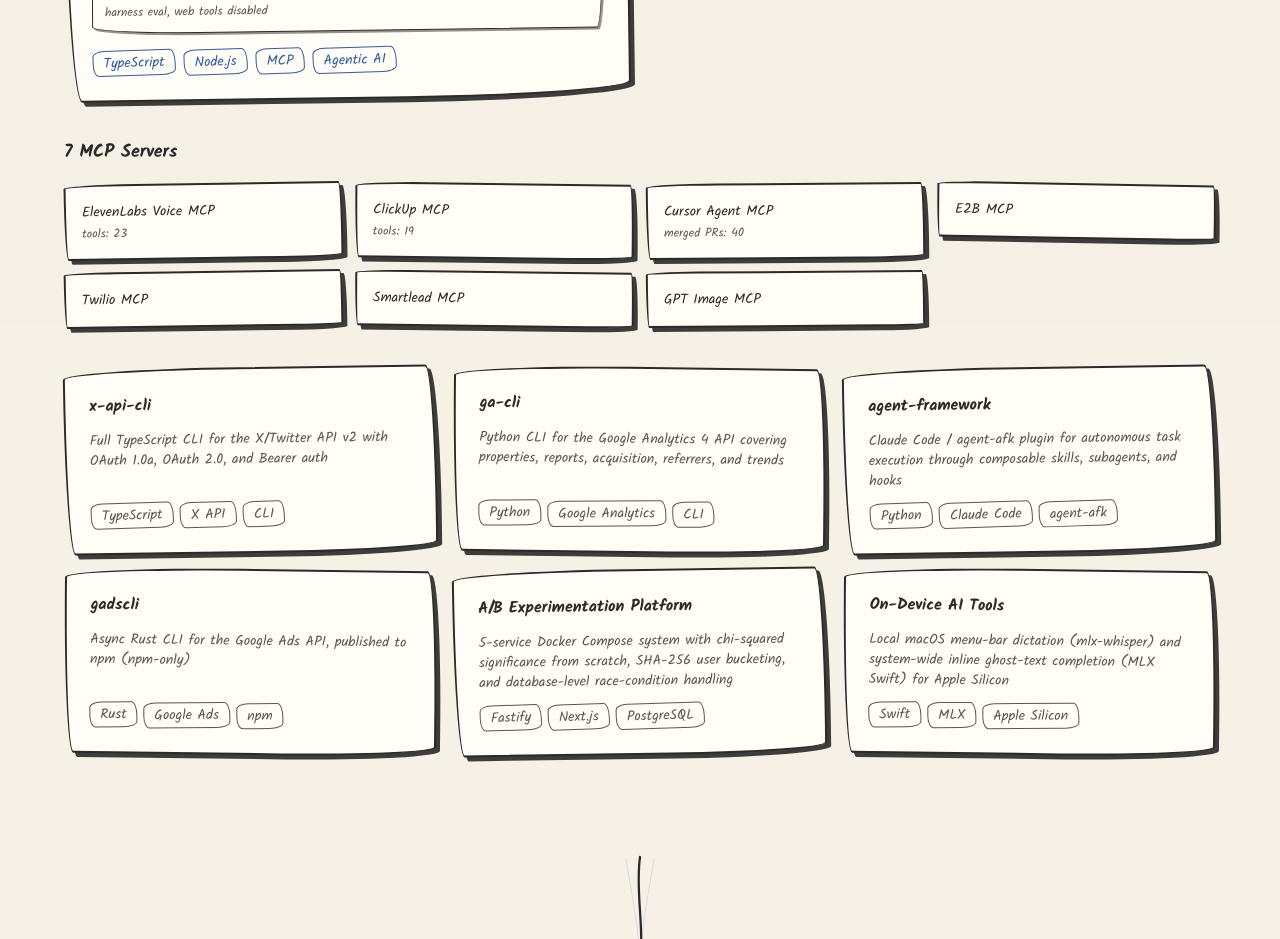
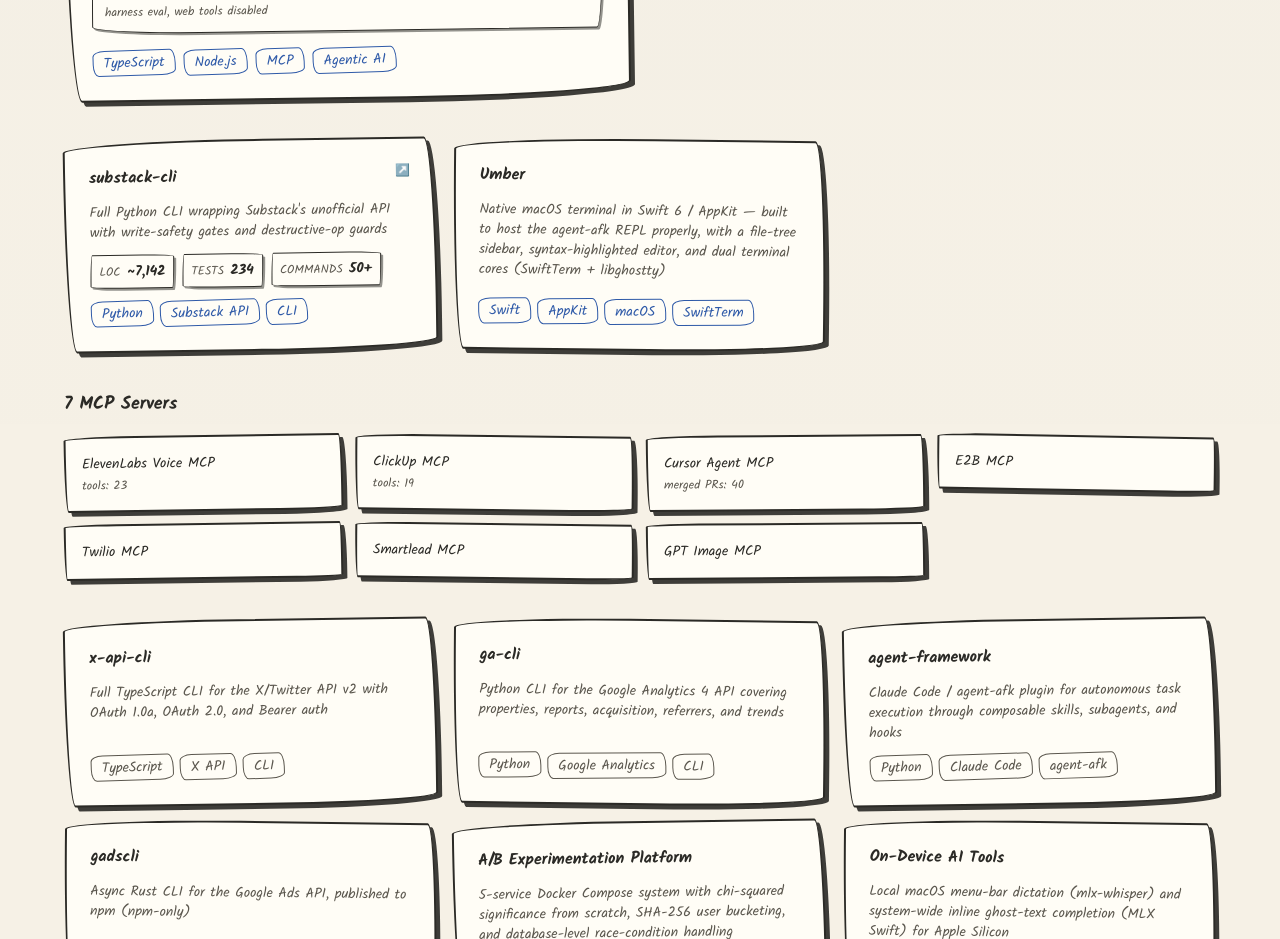
Before and after one commit to griffinwork40/portfolio, a Next.js app: page / in a window 1280 px wide. Shown: the part 2920-3859 px from the top of the page. Built offline with nearby package versions, Linux system fonts and the light colour scheme.

Commit message:
fix: render Umber and substack-cli in Projects featured row

```diff
--- a/components/sections/ProjectsSection.tsx
+++ b/components/sections/ProjectsSection.tsx
@@ -9,6 +9,8 @@
 
 export default function ProjectsSection() {
   const prefersReduced = useReducedMotion()
+  const headliners = new Set(['agent-afk', 'agent-grai'])
+  const featuredOther = projects.filter((p) => p.featured && !headliners.has(p.id))
   const mcpServers = projects.filter((p) => p.id.startsWith('mcp-'))
   const other = projects.filter((p) => !p.featured && !p.id.startsWith('mcp-'))
 
@@ -87,6 +89,46 @@
           </motion.div>
         </motion.div>
 
+        {/* Featured — secondary row */}
+        <motion.div
+          className="grid sm:grid-cols-2 lg:grid-cols-3 gap-4 mb-10"
+          variants={staggerContainer}
+          initial={prefersReduced ? 'visible' : 'hidden'}
+          whileInView="visible"
+          viewport={{ once: true }}
+        >
+          {featuredOther.map((p, i) => (
+            <motion.div key={p.id} variants={prefersReduced ? {} : fadeUp}>
+              <Card className={cn('h-full flex flex-col gap-3', i % 2 ? 'tilt-b' : 'tilt-a')}>
+                <div className="flex items-start justify-between">
+                  <h3 className="font-semibold text-foreground">{p.name}</h3>
+                  {p.url && (
+                    <a href={p.url} target="_blank" rel="noopener noreferrer" className="text-xs text-accent hover:underline">
+                      ↗<span className="sr-only"> (opens in new tab)</span>
+                    </a>
+                  )}
+                </div>
+                <p className="text-sm text-muted flex-1">{p.description}</p>
+                {p.metrics && p.metrics.length > 0 && (
+                  <div className="flex flex-wrap gap-2">
+                    {p.metrics.map((m) => (
+                      <div key={m.label} className="glass rounded-lg px-2 py-1">
+                        <span className="text-xs text-muted uppercase">{m.label}</span>{' '}
+                        <span className="text-sm font-bold text-foreground">{m.value}</span>
+                      </div>
+                    ))}
+                  </div>
+                )}
+                <div className="flex flex-wrap gap-1.5 mt-auto">
+                  {p.tags.map((t) => (
+                    <Badge key={t} variant="accent">{t}</Badge>
+                  ))}
+                </div>
+              </Card>
+            </motion.div>
+          ))}
+        </motion.div>
+
         {/* MCP Servers compact grid */}
         <h3 className="text-lg font-semibold text-foreground mb-4">7 MCP Servers</h3>
         <motion.div
```
